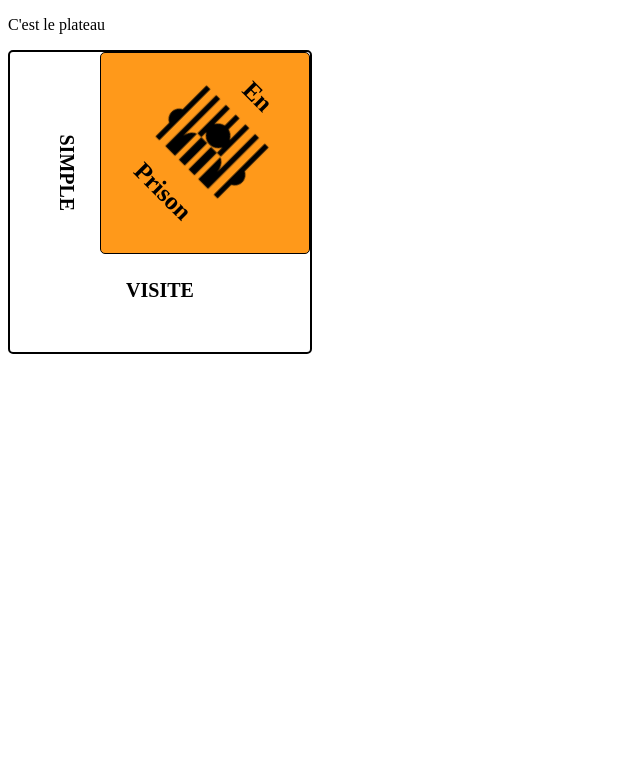
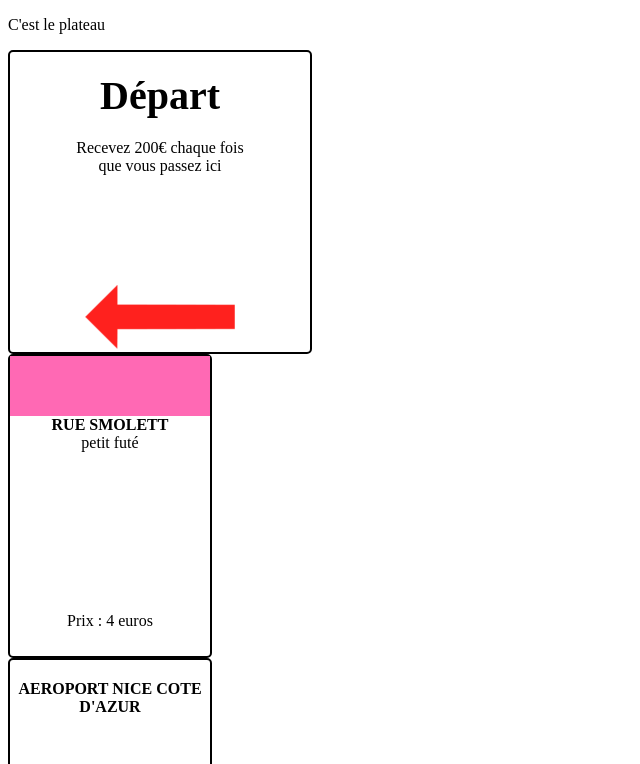
Before and after one commit to Alphailosia/Monop, a Vue app in the folder monopoly/: page / in a window 1280 px wide. Shown: the top 764 px of the page, without its empty margins (0-640 px from the left). Built offline with nearby package versions, Linux system fonts and the light colour scheme.

Commit message:
retrai des commentaires

```diff
--- a/monopoly/src/components/Plateau.vue
+++ b/monopoly/src/components/Plateau.vue
@@ -3,7 +3,7 @@
   <div>
     <p>C'est le plateau</p>
 
-    <!--<CaseDepart/>
+    <CaseDepart/>
     <CasePropriete
         :nom="proprietes[0][1].nom"
         :sous_nom="proprietes[0][1].sous_nom"
@@ -31,35 +31,35 @@
     <CaseCaisseCommunaute/>
     <CaseParcGratuit
 
-    />-->
+    />
     <CaseSimpleVisite/>
   </div>
 </template>
 
 <script>
-/*import CaseDepart  from "./CaseDepart";
+import CaseDepart  from "./CaseDepart";
 import CasePropriete from "./CasePropriete";
 import CaseGare from "./CaseGare";
 import CaseServicePublic  from "./CaseServicePublic";
-import Taxe from "./Taxe.vue";*/
+import Taxe from "./Taxe.vue";
 import TaxeJson from "../Taxe.json";
-//import CaseParcGratuit  from "./CaseParcGratuit";
+import CaseParcGratuit  from "./CaseParcGratuit";
 import Cartes_propriete_gares_services from "../Cartes_propriete_gares_services.json";
-//import CaseChance from "./CaseChance";
-//import CaseCaisseCommunaute from "./CaseCaisseCommunaute";
+import CaseChance from "./CaseChance";
+import CaseCaisseCommunaute from "./CaseCaisseCommunaute";
 import Cartes_chances_communautes from "../Cartes_chances_communautes.json";
 import CaseSimpleVisite from "./CaseSimpleVisite";
 
 export default {
   components: {
-    /*CaseDepart,
+    CaseDepart,
     CasePropriete,
     CaseGare,
     CaseServicePublic,
     Taxe,
     CaseChance,
     CaseCaisseCommunaute,
-    CaseParcGratuit,*/
+    CaseParcGratuit,
     CaseSimpleVisite
   },
   data: () => ({
```
